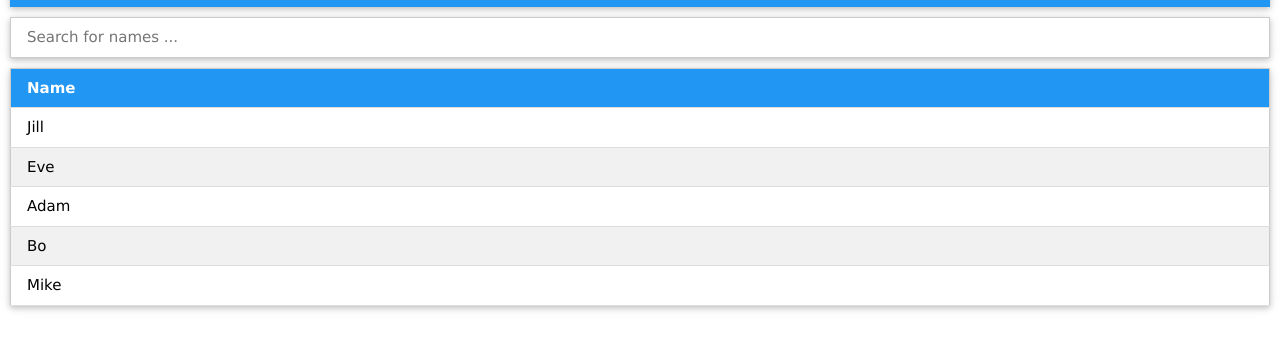
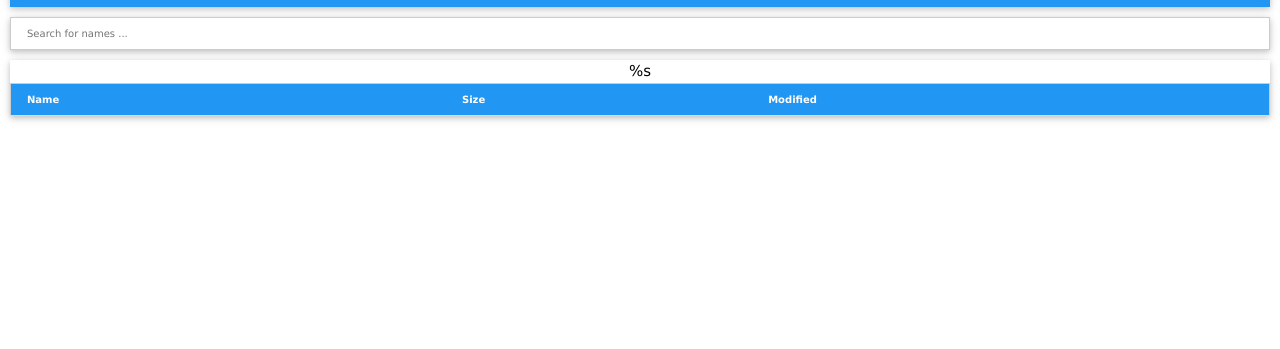
Before and after one commit to codestrange/webserver, a plain HTML site: page index.html in a window 1280 px wide. Shown: the part 77-426 px from the top of the page. Drawn offline with Linux system fonts and the light colour scheme.

Commit message:
Modificar el archivo html para incluir '%s' utilizado por el formato

```diff
--- a/index.html
+++ b/index.html
@@ -1928,38 +1928,26 @@
     </style>
 </head>
 
-<body class="w3-animate-zoom">
+<body>
     <div class="w3-card w3-responsive w3-hover-shadow w3-center w3-blue" style="margin: 10px">
         <header class="w3-container">
             <h1 style="text-shadow:1px 1px 0 #ffffff">Web Server</h1>
         </header>
     </div>
     <div class="w3-card w3-responsive w3-hover-shadow w3-center" style="margin: 10px">
-        <input class="w3-input w3-border w3-padding w3-normal" type="text" placeholder="Search for names ..." id="input"
+        <input class="w3-input w3-border w3-padding w3-tiny" type="text" placeholder="Search for names ..." id="input"
             onkeyup="filter(0)"></div>
-    <div class="w3-card w3-res  ponsive w3-hover-shadow w3-center" style="margin: 10px">
-        <table class="w3-table-all w3-normal w3-hoverable" id="table">
+    <div class="w3-card w3-animate-zoom w3-responsive w3-hover-shadow w3-center" style="margin: 10px">
+        <table class="w3-table-all w3-tiny w3-hoverable" id="table">
             <tbody>
                 <tr class="w3-blue">
                     <th>Name</th>
+                    <th>Size</th>
+                    <th>Modified</th>
                 </tr>
             </tbody>
             <tbody>
-                <tr>
-                    <td>Jill</td>
-                </tr>
-                <tr>
-                    <td>Eve</td>
-                </tr>
-                <tr>
-                    <td>Adam</td>
-                </tr>
-                <tr>
-                    <td>Bo</td>
-                </tr>
-                <tr>
-                    <td>Mike</td>
-                </tr>
+                %s
             </tbody>
         </table>
     </div>
@@ -1980,16 +1968,6 @@
                 }
             }
         }
-
-        function sort(index) {
-            var table = document.getElementById("table");
-            var tr = table.getElementsByTagName("tr");
-            for (var i = 0; i < tr.length; ++i) {
-                for (var j = 0; j < tr.length; ++j) {
-
-                }
-            }
-        }
     </script>
 </body>
 
```
